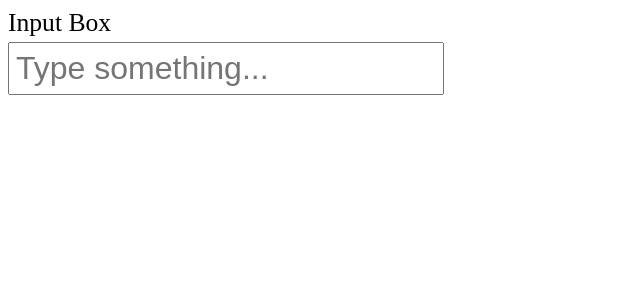
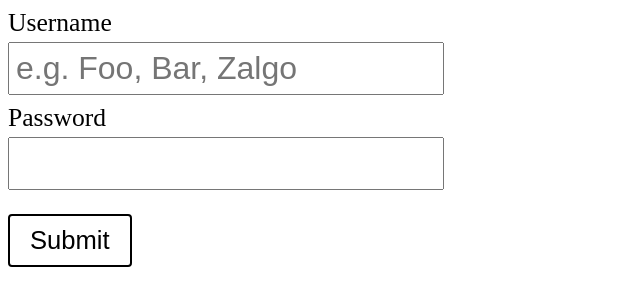
Before and after one commit to Zekumoru/js-personal-playground, a React (Create React App) app in the folder react/input-validation/: page / in a window 1280 px wide. Shown: the top 306 px of the page, without its empty margins (0-640 px from the left). Built offline with nearby package versions, Linux system fonts and the light colour scheme.

Commit message:
Use constraint validation API

```diff
--- a/react/input-validation/src/App.css
+++ b/react/input-validation/src/App.css
@@ -1,6 +1,7 @@
 label {
   display: block;
   font-size: 1.6rem;
+  margin-top: 8px;
 }
 
 label + input {
@@ -11,3 +12,32 @@ input {
   padding: 6px;
   font-size: 2rem;
 }
+
+input.validate:invalid {
+  border: 2px solid red;
+  outline: transparent;
+  border-radius: 2px;
+}
+
+.error-message {
+  margin-block: 6px 8px;
+  color: red;
+}
+
+button {
+  margin-top: 16px;
+  font-size: 1.6rem;
+  padding: 10px 20px;
+  border-radius: 4px;
+  background-color: white;
+  border: 2px solid black;
+  cursor: pointer;
+}
+
+button:hover {
+  background-color: hsl(0, 0%, 90%);
+}
+
+button:active {
+  background-color: hsl(0, 0%, 80%);
+}
--- a/react/input-validation/src/App.js
+++ b/react/input-validation/src/App.js
@@ -1,17 +1,30 @@
-import LabelInput from './LabelInput';
+import Form from './constraint-validation/Form';
+import LabelInput from './constraint-validation/LabelInput';
 import './App.css';
 
 function App() {
   return (
     <div className="App">
-      <LabelInput
-        label="Input Box"
-        placeholder="Type something..."
-        validate={(input) => {
-          if (!/^[a-z\s]+$/i.test(input)) return 'Only letters are allowed!';
-          return '';
-        }}
-      />
+      <Form>
+        <LabelInput
+          label="Username"
+          placeholder="e.g. Foo, Bar, Zalgo"
+          validate={(input) => {
+            if (input === '') return 'Username is required';
+            if (!/^[A-Z\s]*$/i.test(input)) return 'Only letters are allowed';
+            return '';
+          }}
+        />
+        <LabelInput
+          label="Password"
+          type="password"
+          validate={(input) => {
+            if (input === '') return 'Password is required';
+            return '';
+          }}
+        />
+        <button>Submit</button>
+      </Form>
     </div>
   );
 }
--- /dev/null
+++ b/react/input-validation/src/constraint-validation/Form.js
@@ -0,0 +1,38 @@
+import React, { useEffect, useRef, useState } from 'react';
+
+function Form({ children }) {
+  const [mounted, setMounted] = useState(false);
+  const firstRef = useRef({ first: true });
+
+  useEffect(() => {
+    setMounted(true);
+  }, []);
+
+  const handleSubmit = (e) => {
+    console.log('Submitted!');
+    console.dir(e.target);
+    e.preventDefault();
+  };
+
+  const handleInvalid = (e) => {
+    if (mounted && firstRef.current.first) {
+      firstRef.current.first = false;
+      e.target.classList.add('validate');
+
+      // this should be last in this if body, otherwise
+      // it will lead to infinite calls.
+      e.target.reportValidity();
+    }
+
+    // prevent showing the mini dialog
+    e.preventDefault();
+  };
+
+  return (
+    <form onSubmit={handleSubmit} onInvalid={handleInvalid}>
+      {children}
+    </form>
+  );
+}
+
+export default Form;
--- /dev/null
+++ b/react/input-validation/src/constraint-validation/LabelInput.js
@@ -0,0 +1,58 @@
+import React, { useEffect, useId, useRef, useState } from 'react';
+
+function LabelInput({ label, validate, className = '', ...inputProps }) {
+  const id = useId();
+  const [value, setValue] = useState('');
+  const [errorMessage, setErrorMessage] = useState('');
+  const [aggressive, setAggressive] = useState(false);
+  const inputRef = useRef(null);
+
+  const handleChange = (e) => {
+    setValue(e.target.value);
+    setErrorMessage('');
+
+    if (typeof validate === 'function') {
+      e.target.setCustomValidity(validate(e.target.value));
+    }
+
+    e.target.reportValidity();
+  };
+
+  const handleInvalid = (e) => {
+    if (!e.target.classList.contains('validate')) return;
+    setErrorMessage(e.target.validationMessage);
+  };
+
+  const handleBlur = () => {
+    if (!aggressive) setAggressive(true);
+  };
+
+  useEffect(() => {
+    // this fixes the error where focusing on the input then
+    // focusing out, will not show the error that the input is required
+    // since aggressive inside handleBlur is not set to true yet
+    // hence when calling reportValidity from there, handleInvalid
+    // will still have the aggressive to false
+    inputRef.current.reportValidity();
+  }, [aggressive]);
+
+  return (
+    <div>
+      <label htmlFor={id}>{label}</label>
+      <input
+        ref={inputRef}
+        id={id}
+        className={`${className} ${aggressive ? 'validate' : ''}`}
+        type="text"
+        value={value}
+        onChange={handleChange}
+        onInvalid={handleInvalid}
+        onBlur={handleBlur}
+        {...inputProps}
+      />
+      <div className="error-message">{errorMessage}</div>
+    </div>
+  );
+}
+
+export default LabelInput;
```
Also changed, not shown: react/input-validation/src/old-validation/LabelInput.js (renamed from react/input-validation/src/LabelInput.js).
